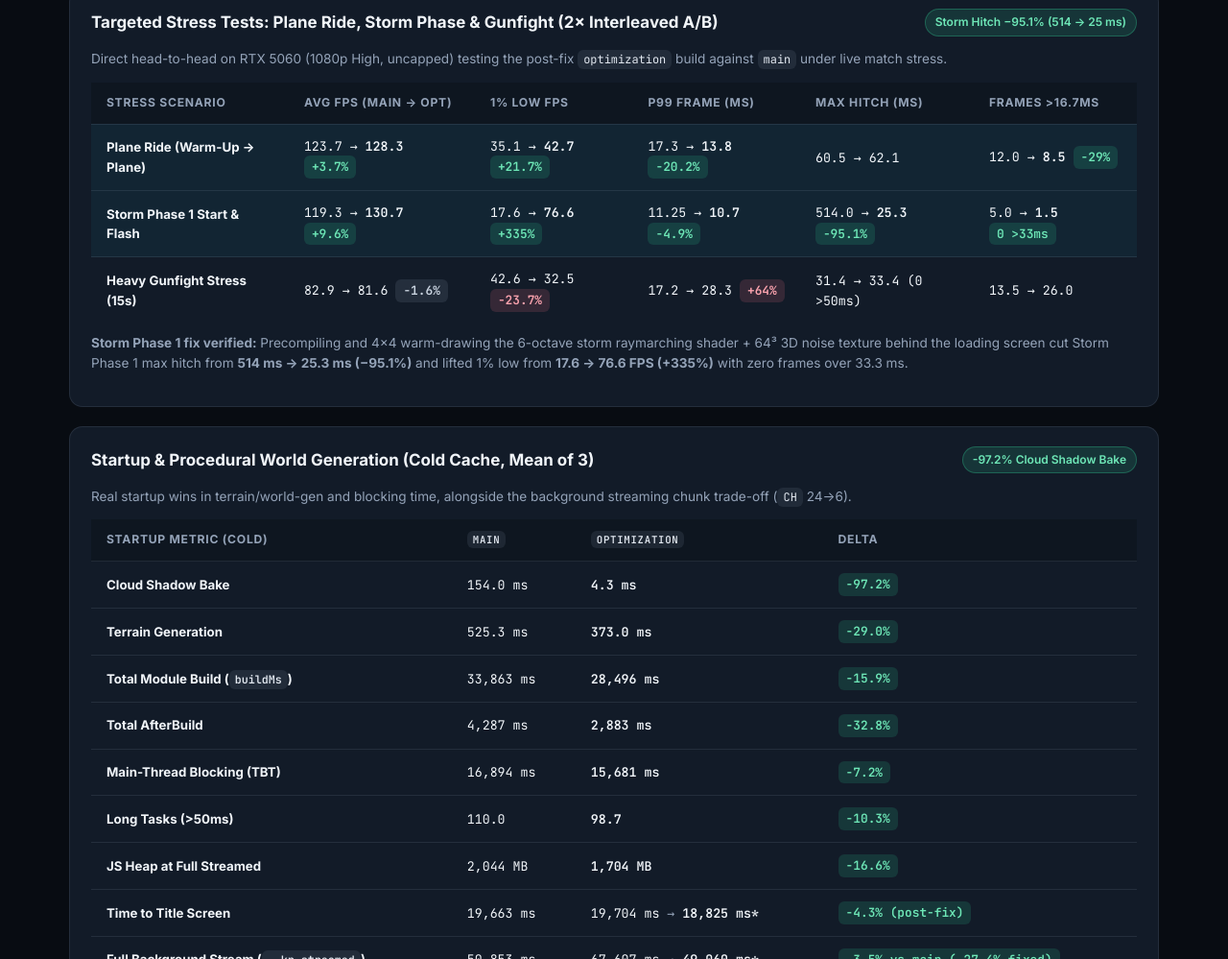
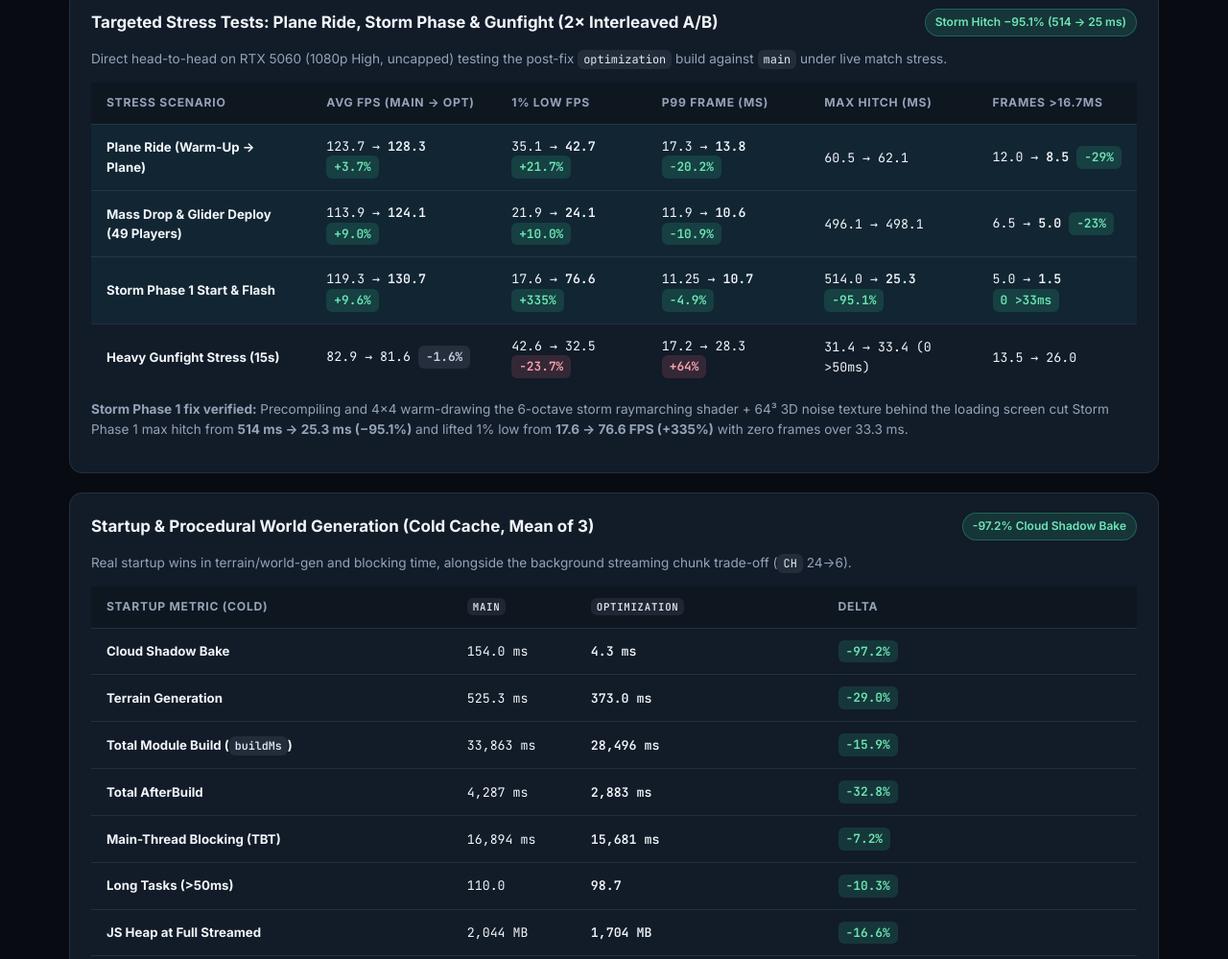
Before and after one commit to bowling220/kong-royale-optimizations, a plain HTML site: page index.html in a window 1280 px wide. Shown: the part 6134-7133 px from the top of the page at 96% size. Drawn offline with Linux system fonts and the light colour scheme.

Commit message:
Add verified Mass Drop & Glider Deploy A/B results (+9.0% Avg FPS, +10.0% 1% Low, -10.9% P99)

```diff
--- a/index.html
+++ b/index.html
@@ -430,6 +430,14 @@
                   <td class="mono">12.0 → <strong>8.5</strong> <span class="delta-pill delta-pos">-29%</span></td>
                 </tr>
                 <tr class="highlight-row">
+                  <td><strong>Mass Drop &amp; Glider Deploy (49 Players)</strong></td>
+                  <td class="mono">113.9 → <strong>124.1</strong> <span class="delta-pill delta-pos">+9.0%</span></td>
+                  <td class="mono">21.9 → <strong>24.1</strong> <span class="delta-pill delta-pos">+10.0%</span></td>
+                  <td class="mono">11.9 → <strong>10.6</strong> <span class="delta-pill delta-pos">-10.9%</span></td>
+                  <td class="mono">496.1 → 498.1</td>
+                  <td class="mono">6.5 → <strong>5.0</strong> <span class="delta-pill delta-pos">-23%</span></td>
+                </tr>
+                <tr class="highlight-row">
                   <td><strong>Storm Phase 1 Start &amp; Flash</strong></td>
                   <td class="mono">119.3 → <strong>130.7</strong> <span class="delta-pill delta-pos">+9.6%</span></td>
                   <td class="mono">17.6 → <strong>76.6</strong> <span class="delta-pill delta-pos">+335%</span></td>
```
